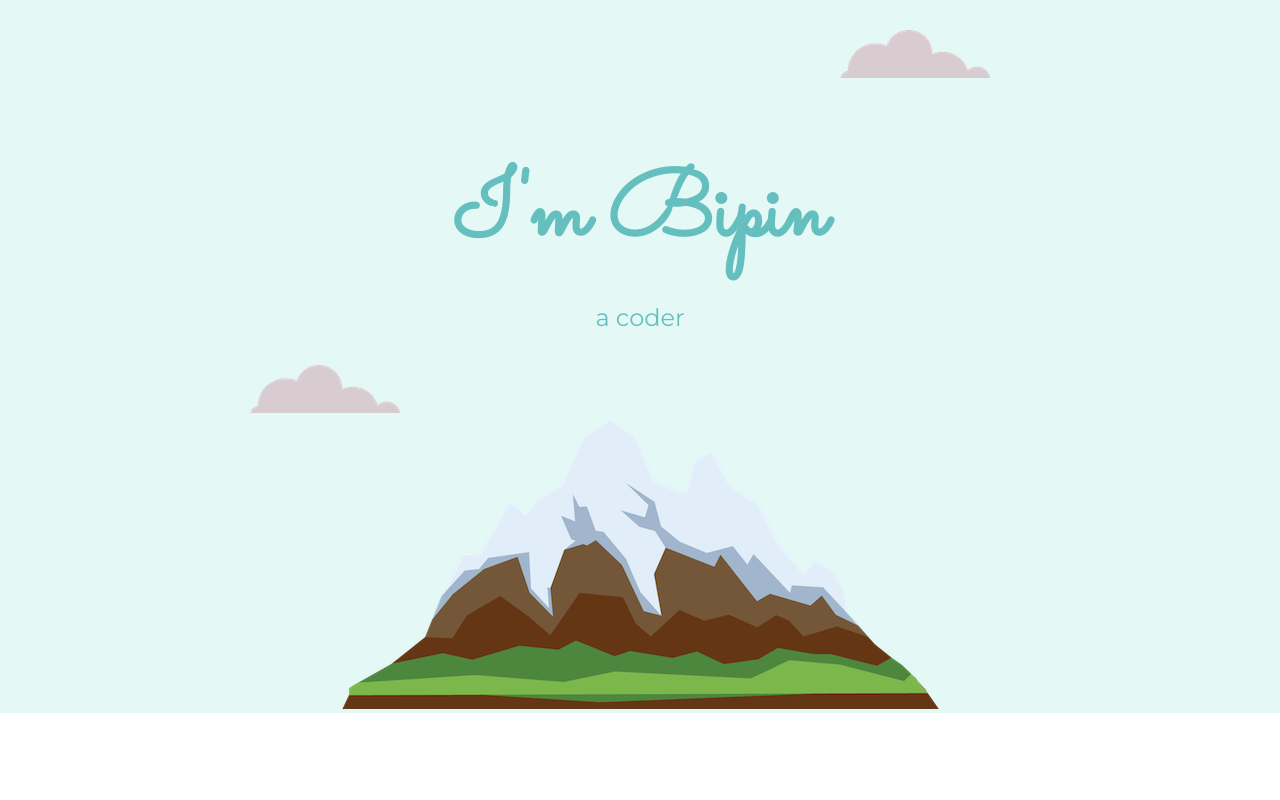
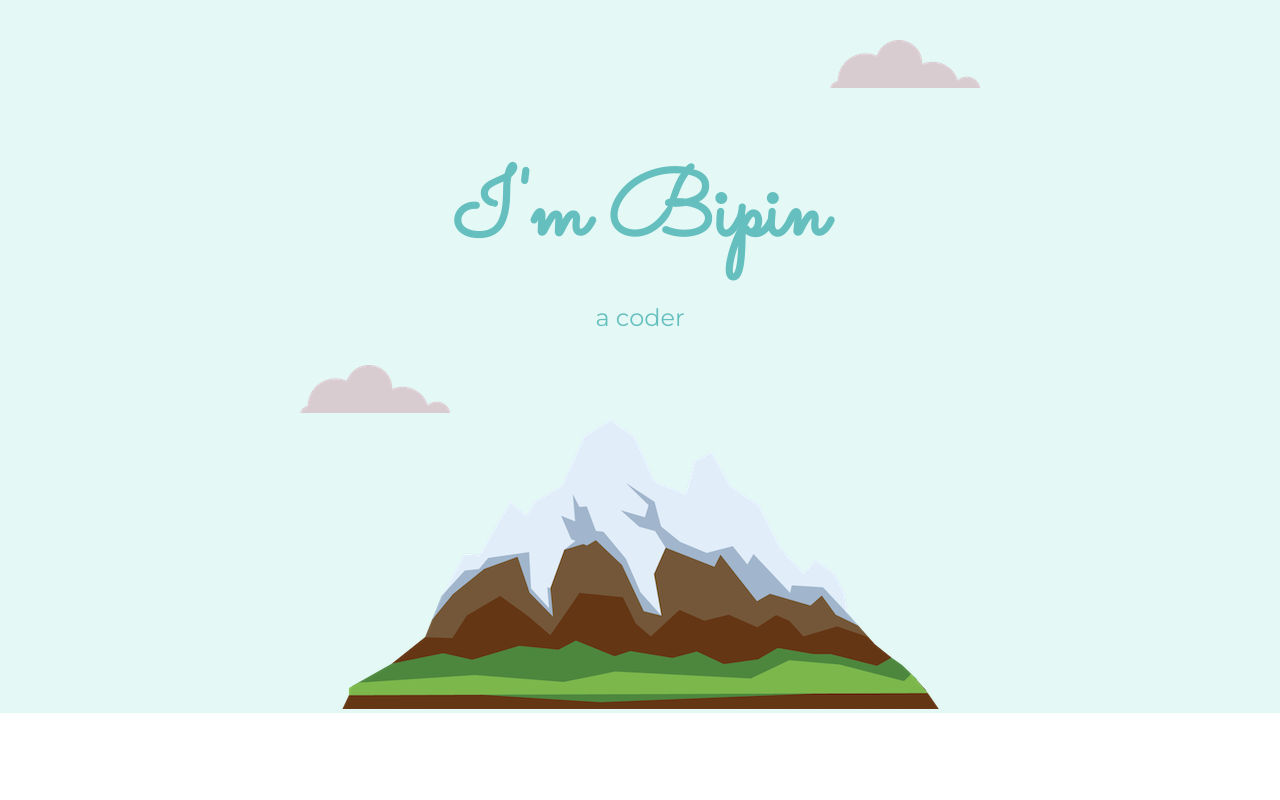
Before and after one commit to bipinstha10/Bipin-s-website, a plain HTML site: page index.html in a window 1280 px wide. Shown: the top 800 px of the page. Drawn offline with Linux system fonts and the light colour scheme.

Commit message:
Update styles.css

```diff
--- a/css/styles.css
+++ b/css/styles.css
@@ -45,12 +45,12 @@ h3{
 }
 .top-cloud{
     position: absolute;
-    right: 290px;
-    top: 30px;
+    right: 300px;
+    top: 40px;
 }
 .bottom-cloud{
     position: absolute;
-    left: 250px;
+    left: 300px;
     bottom: 300px;
 }
 .skill-row{
```
